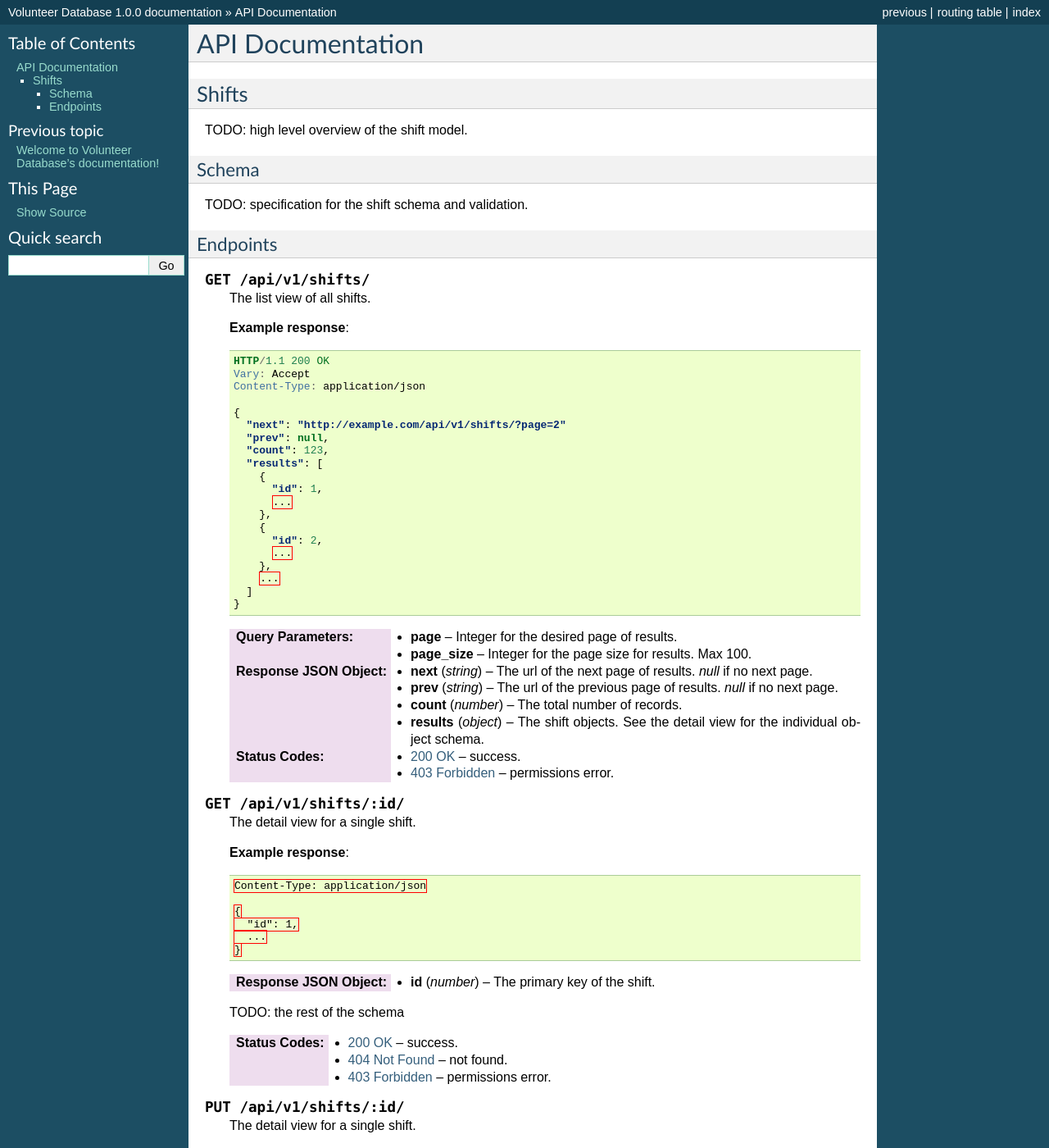
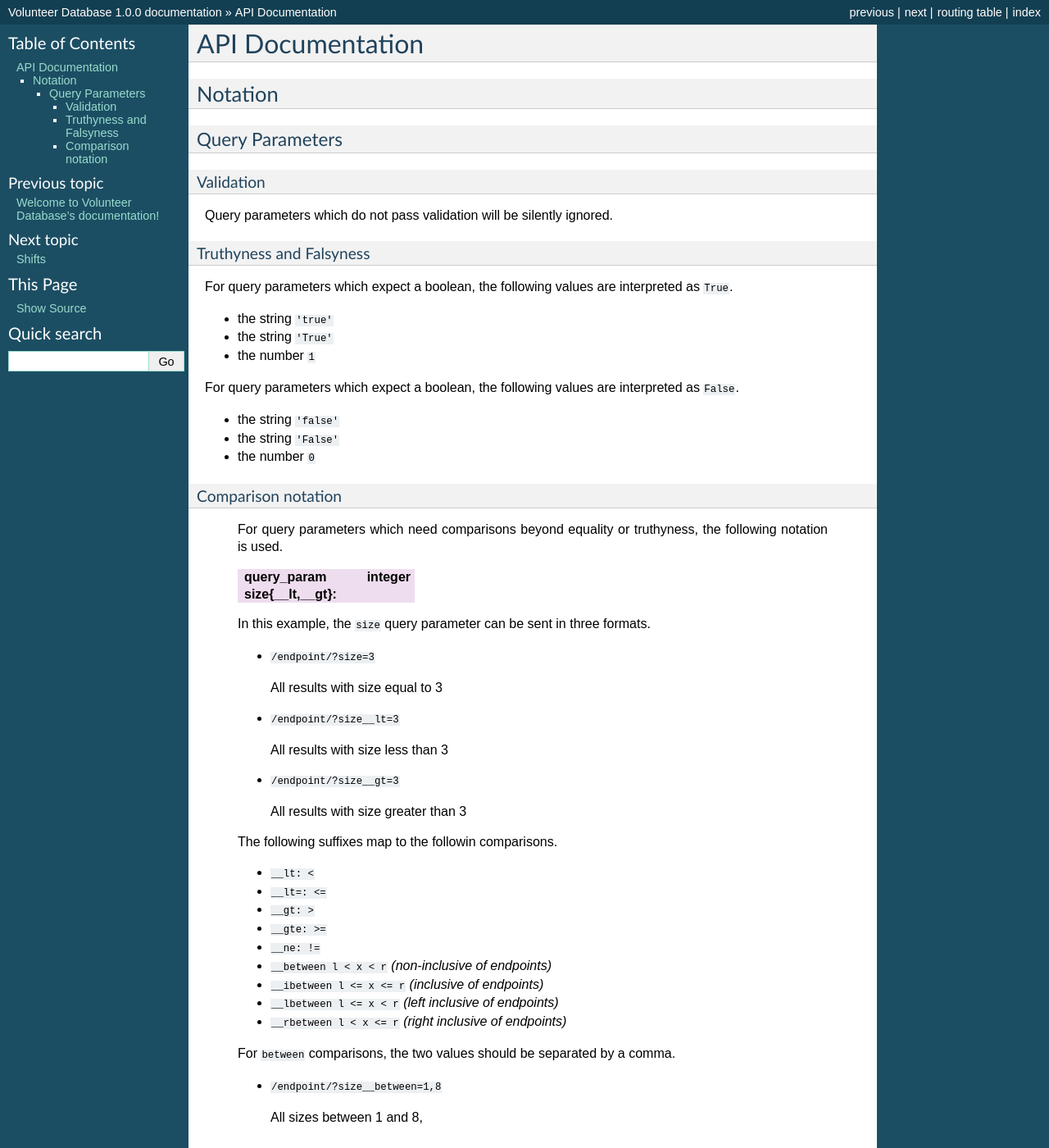
Before and after one commit to Apogaea/voldb, a Sphinx documentation site: the page built from docs/api.rst, in a window 1280 px wide and 1400 px high. Shown: the whole window at 82% size. Built offline with Sphinx 7.4.7, drawn with Linux system fonts in a browser that asks for light colours; some of the changed text lies outside the part shown.

Commit message:
Add generic API specification

```diff
--- a/docs/api.rst
+++ b/docs/api.rst
@@ -1,156 +1,68 @@
 API Documentation
 =================
 
-Shifts
-------
+Notation
+--------
 
-TODO: high level overview of the shift model.
+Query Parameters
+~~~~~~~~~~~~~~~~
 
+Validation
+..........
 
-Schema
-~~~~~~
+Query parameters which do not pass validation will be silently ignored.
 
-TODO: specification for the shift schema and validation.
+Truthyness and Falsyness
+........................
 
+For query parameters which expect a boolean, the following values are interpreted as ``True``.
 
-Endpoints
-~~~~~~~~~
-.. http:get:: /api/v1/shifts/
+* the string ``'true'``
+* the string ``'True'``
+* the number ``1``
 
-   The list view of all shifts.
+For query parameters which expect a boolean, the following values are interpreted as ``False``.
 
-   **Example response**:
+* the string ``'false'``
+* the string ``'False'``
+* the number ``0``
 
-   .. sourcecode:: http
+Comparison notation
+...................
 
-      HTTP/1.1 200 OK
-      Vary: Accept
-      Content-Type: application/json
+  For query parameters which need comparisons beyond equality or truthyness,
+  the following notation is used.
 
-      {
-        "next": "http://example.com/api/v1/shifts/?page=2"
-        "prev": null,
-        "count": 123,
-        "results": [
-          {
-            "id": 1,
-            ...
-          },
-          {
-            "id": 2,
-            ...
-          },
-          ...
-        ]
-      }
+  :query_param integer size{__lt,__gt}:
 
-   :query page: Integer for the desired page of results.
-   :query page_size: Integer for the page size for results.  Max 100.
+  In this example, the ``size`` query parameter can be sent in three formats.
 
-   :>json string next: The url of the next page of results. `null` if no next page.
-   :>json string prev: The url of the previous page of results. `null` if no next page.
-   :>json number count: The total number of records.
-   :>json object results: The shift objects.  See the detail view for the individual object schema.
+  * ``/endpoint/?size=3``
 
-   :statuscode 200: success.
-   :statuscode 403: permissions error.
+    All results with size equal to 3
 
+  * ``/endpoint/?size__lt=3``
 
-.. http:post /api/v1/shifts/
+    All results with size less than 3
 
-   Create a new shift entry.
+  * ``/endpoint/?size__gt=3``
 
-   **Example request**:
+    All results with size greater than 3
 
-   .. sourcecode:: http
+  The following suffixes map to the followin comparisons.
 
-      Content-Type: application/json
+  * ``__lt: <``
+  * ``__lt=: <=``
+  * ``__gt: >``
+  * ``__gte: >=``
+  * ``__ne: !=``
+  * ``__between l < x < r`` *(non-inclusive of endpoints)*
+  * ``__ibetween l <= x <= r`` *(inclusive of endpoints)*
+  * ``__lbetween l <= x < r`` *(left inclusive of endpoints)*
+  * ``__rbetween l < x <= r`` *(right inclusive of endpoints)*
 
-      {
-        ...  # TODO
-      }
+  For ``between`` comparisons, the two values should be separated by a comma.
 
-   **Example error response**:
+  * ``/endpoint/?size__between=1,8``
 
-   .. sourcecode:: http
-
-      HTTP/1.1 400 OK
-      Vary: Accept
-      Content-Type: application/json
-
-      {
-        "owner": ["This field is required"]
-      }
-
-   TODO: POST data schema
-
-   :statuscode 201: successful creation.
-   :statuscode 400: validation error.  Response body contains error details.
-   :statuscode 403: permissions error.
-
-.. http:get:: /api/v1/shifts/:id/
-
-   The detail view for a single shift.
-
-   **Example response**:
-
-   .. sourcecode:: http
-
-      Content-Type: application/json
-
-      {
-        "id": 1,
-        ...
-      }
-
-   :>json number id: The primary key of the shift.
-   TODO: the rest of the schema
-
-   :statuscode 200: success.
-   :statuscode 404: not found.
-   :statuscode 403: permissions error.
-
-.. http:put:: /api/v1/shifts/:id/
-
-   The detail view for a single shift.
-
-   **Example request**
-
-   .. sourcecode:: http
-
-      Content-Type: application/json
-
-      {
-        ...  # TODO
-      }
-
-   **Example response**
-
-   .. sourcecode:: http
-
-      Content-Type: application/json
-
-      {
-        "id": 1,
-        ...  # TODO
-      }
-
-   :statuscode 200: success.
-   :statuscode 404: not found.
-   :statuscode 403: permissions error.
-
-   :>json integer department: The primary key of the ``Department`` the shift belongs to.  Required.
-   :>json datetime start_time: A datetime in `ECMA 262 date time string specification <http://ecma-international.org/ecma-262/5.1/#sec-15.9.1.15>`_.  (Example ``2013-01-29T12:34:56.123Z``).  Required.
-   :>json integer shift_length: Number of hours in the shift.  Must be greater than zero and less than or equal to 24 (``0 < n <= 24``).  Requireds.
-   :>json integer owner: The primary key of the ``User`` who has claimed the shift.  Optional.  Nullable.
-   :>json string code: Code required to claim shift.  Optional.  If falsy, shift will not required a code.  Nullable.
-
-
-.. http:patch:: /api/v1/shifts/:id/
-
-    When making a ``PATCH`` request, only the fields that are posted are
-    validated.  This is useful for updating a single field, without caring what
-    the other values need to be such as claiming a shift.
-
-
-.. _ECMA 262 date time string specification: http://ecma-international.org/ecma-262/5.1/#sec-15.9.1.15
+    All sizes between 1 and 8,
--- a/docs/index.rst
+++ b/docs/index.rst
@@ -10,6 +10,7 @@ Contents:
 
 .. toctree::
    api
+   shifts
    :maxdepth: 2
 
 
--- /dev/null
+++ b/docs/shifts.rst
@@ -0,0 +1,155 @@
+Shifts
+======
+
+TODO: high level overview of the shift model.
+
+
+Schema
+------
+
+TODO: specification for the shift schema and validation.
+
+
+Endpoints
+---------
+.. http:get:: /api/v1/shifts/
+
+   The list view of all shifts.
+
+   **Example response**:
+
+   .. sourcecode:: http
+
+      HTTP/1.1 200 OK
+      Vary: Accept
+      Content-Type: application/json
+
+      {
+        "next": "http://example.com/api/v1/shifts/?page=2"
+        "prev": null,
+        "count": 123,
+        "results": [
+          {
+            "id": 1,
+            ...
+          },
+          {
+            "id": 2,
+            ...
+          },
+          ...
+        ]
+      }
+
+   :query integer page: Specify which page of results.
+   :query integer page_size: Page size for results.  Max 100.
+   :query integer shift_length{__lt,__lte,__gt,__gte,__between}: Filter to shifts matching the value
+   :query integer shift_length{__lt,__lte,__gt,__gte,__between}: Filter to shifts matching the value
+
+   :>json string next: The url of the next page of results. `null` if no next page.
+   :>json string prev: The url of the previous page of results. `null` if no next page.
+   :>json number count: The total number of records.
+   :>json object results: The shift objects.  See the detail view for the individual object schema.
+
+   :statuscode 200: success.
+   :statuscode 403: permissions error.
+
+
+.. http:post /api/v1/shifts/
+
+   Create a new shift entry.
+
+   **Example request**:
+
+   .. sourcecode:: http
+
+      Content-Type: application/json
+
+      {
+        ...  # TODO
+      }
+
+   **Example error response**:
+
+   .. sourcecode:: http
+
+      HTTP/1.1 400 OK
+      Vary: Accept
+      Content-Type: application/json
+
+      {
+        "owner": ["This field is required"]
+      }
+
+   TODO: POST data schema
+
+   :statuscode 201: successful creation.
+   :statuscode 400: validation error.  Response body contains error details.
+   :statuscode 403: permissions error.
+
+.. http:get:: /api/v1/shifts/:id/
+
+   The detail view for a single shift.
+
+   **Example response**:
+
+   .. sourcecode:: http
+
+      Content-Type: application/json
+
+      {
+        "id": 1,
+        ...
+      }
+
+   :>json number id: The primary key of the shift.
+   TODO: the rest of the schema
+
+   :statuscode 200: success.
+   :statuscode 404: not found.
+   :statuscode 403: permissions error.
+
+.. http:put:: /api/v1/shifts/:id/
+
+   The detail view for a single shift.
+
+   **Example request**
+
+   .. sourcecode:: http
+
+      Content-Type: application/json
+
+      {
+        ...  # TODO
+      }
+
+   **Example response**
+
+   .. sourcecode:: http
+
+      Content-Type: application/json
+
+      {
+        "id": 1,
+        ...  # TODO
+      }
+
+   :statuscode 200: success.
+   :statuscode 404: not found.
+   :statuscode 403: permissions error.
+
+   :>json integer department: The primary key of the ``Department`` the shift belongs to.  Required.
+   :>json datetime start_time: A datetime in `ECMA 262 date time string specification <http://ecma-international.org/ecma-262/5.1/#sec-15.9.1.15>`_.  (Example ``2013-01-29T12:34:56.123Z``).  Required.
+   :>json integer shift_length: Number of hours in the shift.  Must be greater than zero and less than or equal to 24 (``0 < n <= 24``).  Requireds.
+   :>json integer owner: The primary key of the ``User`` who has claimed the shift.  Optional.  Nullable.
+   :>json string code: Code required to claim shift.  Optional.  If falsy, shift will not required a code.  Nullable.
+
+
+.. http:patch:: /api/v1/shifts/:id/
+
+    When making a ``PATCH`` request, only the fields that are posted are
+    validated.  This is useful for updating a single field, without caring what
+    the other values need to be such as claiming a shift.
+
+
+.. _ECMA 262 date time string specification: http://ecma-international.org/ecma-262/5.1/#sec-15.9.1.15
```
